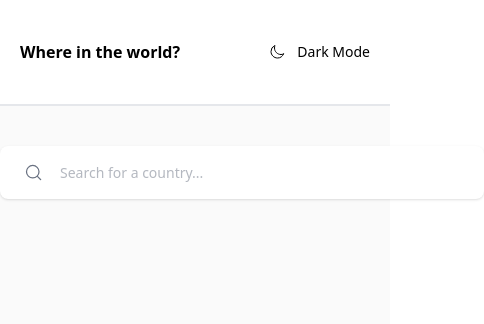
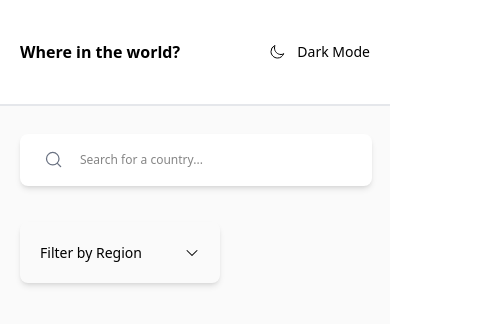
Before and after one commit to LucasAdamyMartin/rest-countries-api, a React (Vite) app: page / in a window 390 px wide. Shown: the top 324 px of the page, 484 px wide, since content can reach past the window. Built offline with nearby package versions, Linux system fonts and the light colour scheme.

Commit message:
searchbar+filter

```diff
--- a/index.html
+++ b/index.html
@@ -1,5 +1,5 @@
 <!doctype html>
-<html lang="en" class="h-[100dvh]">
+<html lang="en" class="h-[100%] min-h-[770px] overflow-auto">
   <head>
     <meta charset="UTF-8" />
     <link rel="icon" type="image/svg+xml" href="/vite.svg" />
--- a/package.json
+++ b/package.json
@@ -10,6 +10,7 @@
     "preview": "vite preview"
   },
   "dependencies": {
+    "@headlessui/react": "^2.2.0",
     "@heroicons/react": "^2.2.0",
     "@tailwindcss/vite": "^4.0.12",
     "@tanstack/react-query": "^5.67.2",
--- a/src/App.tsx
+++ b/src/App.tsx
@@ -1,9 +1,10 @@
-import { MoonIcon as MoonSolid } from '@heroicons/react/24/solid';
+import { ChevronDownIcon, MoonIcon as MoonSolid } from '@heroicons/react/24/solid';
 import { MagnifyingGlassIcon, MoonIcon as MoonOutline } from '@heroicons/react/24/outline';
 
 
 import './App.css'
 import { useEffect, useState } from 'react';
+import { Listbox, ListboxButton, ListboxOption, ListboxOptions } from '@headlessui/react';
 
 export function App() {
   const [darkMode, setDarkMode] = useState(
@@ -20,6 +21,13 @@ export function App() {
     }
   }, [darkMode]);
 
+  const filterItems : string[] = [
+    "Africa",
+    "America",
+    "Asia",
+    "Europe",
+    "Oceania"
+  ]
   return (
     <>
     <header className='w-[100%] flex justify-center items-center dark:text-white dark:bg-darkBlue'>
@@ -31,12 +39,21 @@ export function App() {
         </button>
       </main>
     </header>
-      <main className='flex flex-col items-center w-[100%] dark:bg-veryDarkBlueBg flex-grow pt-10 bg-veryLightGray'>
-        <div className='flex w-[100%] max-w-[1440px] justify-between flex-row items-center sm:pr-18 sm:pl-18'>
-          <div className='flex flex-row items-center justify-center rounded-lg bg-white dark:bg-darkBlue gap-4 p-6 pt-4 pb-4 shadow'>
+      <main className='flex flex-col items-center w-[100%] dark:bg-veryDarkBlueBg flex-grow sm:pt-10 pt-7 bg-veryLightGray'>
+        <div className='flex w-[100%] max-w-[1440px] md:justify-between md:flex-row flex-col md:items-center md:gap-2.5 gap-9 items-start pl-5 sm:pr-18 sm:pl-18'>
+          <div className='flex flex-row items-center justify-center rounded-lg bg-white dark:bg-darkBlue gap-4 p-6 pt-4 pb-4 shadow-md sm:w-[350px] w-[95%]'>
             <MagnifyingGlassIcon className="size-[20px] dark:text-white text-gray-500 rounded-2xl"/>
-            <input placeholder='Search for a country...' className="text-gray-500 dark:text-white dark:placeholder-white font-light focus:outline-none text-[14px] w-[400px]"/>
+            <input placeholder='Search for a country...' className="text-gray-500 dark:text-white dark:placeholder-white dark:font-light placeholder-darkGray focus:outline-none sm:text-[14px] text-[12px] flex-1"/>
           </div>
+          <Listbox as="div" className="relative">
+            <ListboxButton className='w-[200px] p-5 font-light dark:bg-darkBlue text-[14px] dark:text-white shadow-md flex justify-between rounded-lg items-center flex-row'>
+              Filter by Region
+              <ChevronDownIcon className="size-[16px]"/>
+              </ListboxButton>
+            <ListboxOptions className="absolute b-0 shadow-md w-[200px] rounded-lg p-5 pt-3 pb-2 mt-1 text-[14px] font-light dark:bg-darkBlue dark:text-white">
+            {filterItems.map((item) => (<ListboxOption value="" key={item} className='pb-1 pt-1'>{item}</ListboxOption>))}
+            </ListboxOptions>
+          </Listbox>
         </div>
 
       </main>
```
Also changed, not shown: 1 other file (tests, documents, lock files or other folders).
